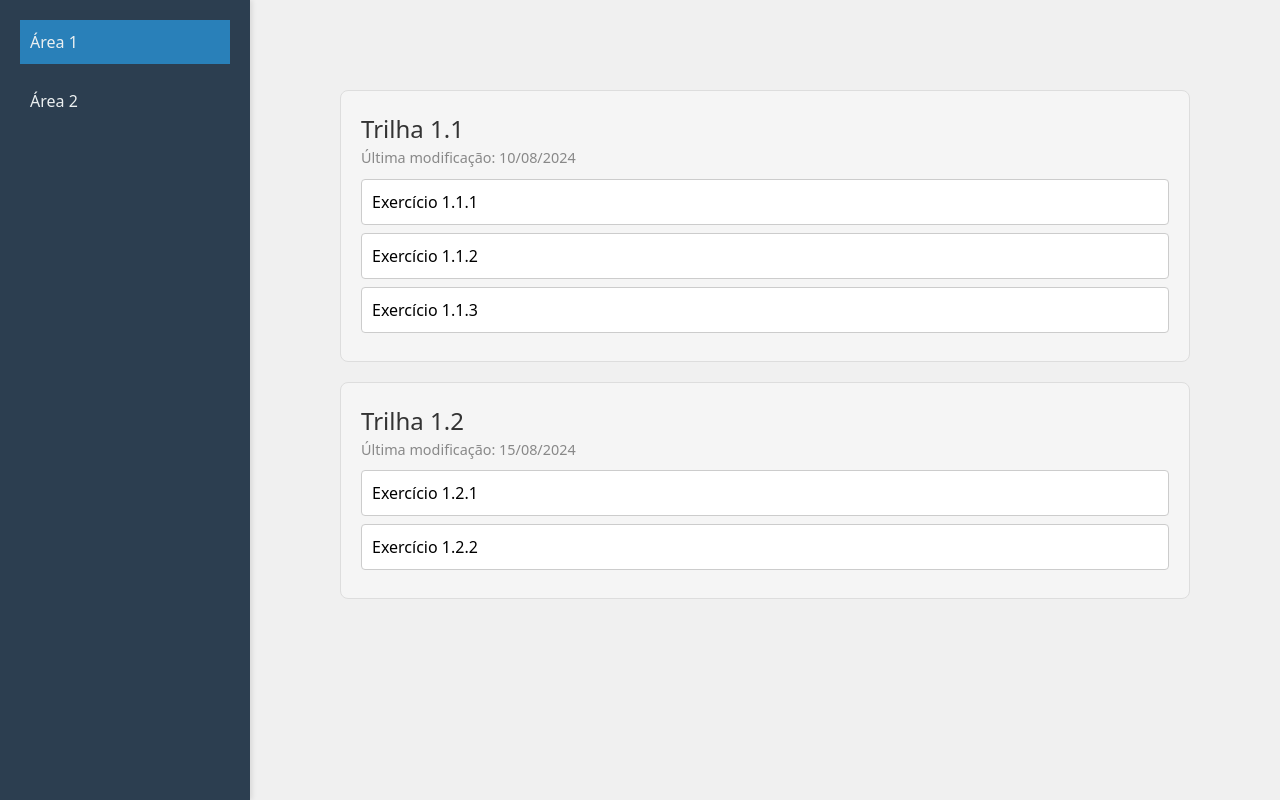
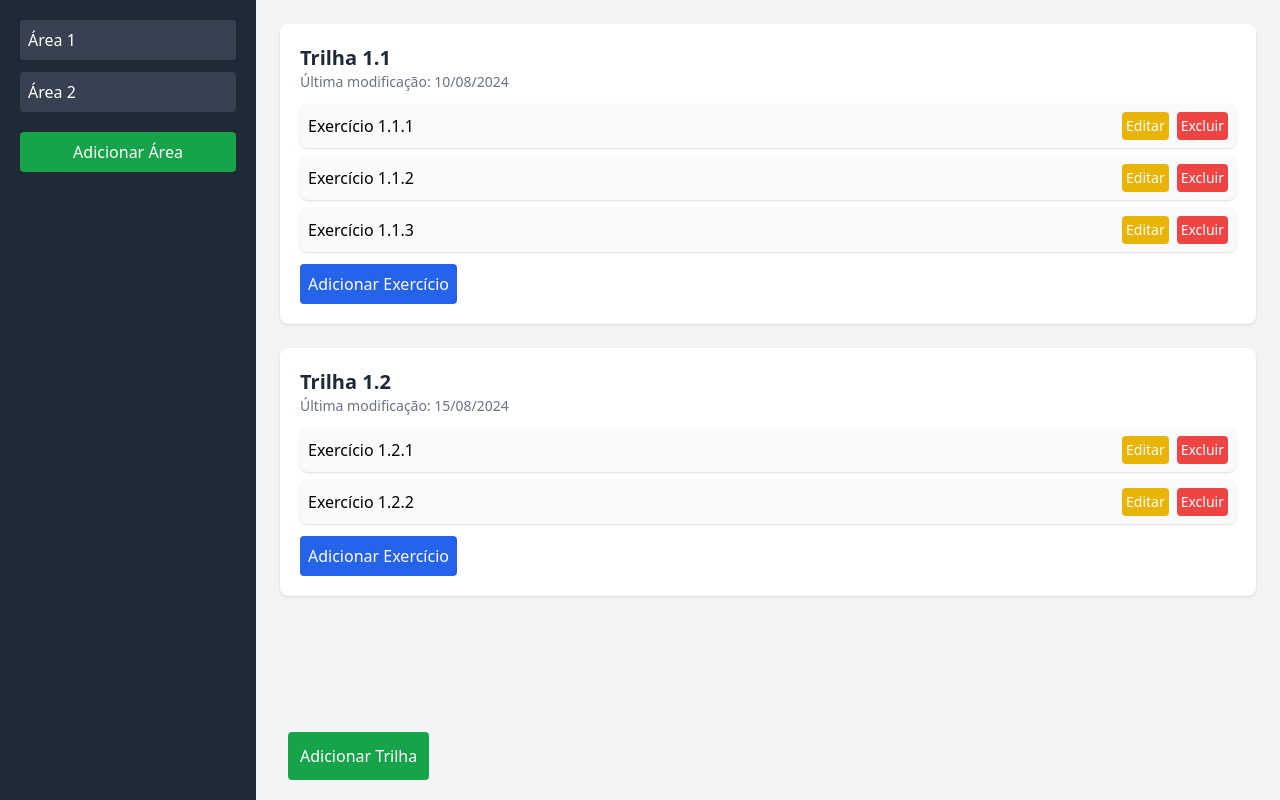
Before and after one commit to pSbral/challenge_euroquest, a React (Vite) app in the folder Projeto/Euroquest-React/: page / in a window 1280 px wide. Both pictures are taken after a click on the item "Área 1". Built offline with nearby package versions, Linux system fonts and the light colour scheme.

Commit message:
Update 0.4

```diff
--- a/Projeto/Euroquest-React/src/components/AdminView/AdminView.css
+++ /dev/null
@@ -1,22 +0,0 @@
-.admin-view-container {
-  display: flex; /* Faz com que a Sidebar e o conteúdo da AdminView fiquem lado a lado */
-  height: 100vh; /* Ocupa toda a altura da janela */
-}
-
-.trilhas-view {
-  flex: 1;
-  padding: 90px;
-  margin-left: 250px; /* Adiciona uma margem à esquerda para não sobrepor a Sidebar */
-  overflow-y: auto;
-  background-color: #f0f0f0;
-}
-
-.no-area-selected {
-    display: flex;
-    align-items: center;
-    justify-content: center;
-    height: 100%;
-    color: #555;
-    font-size: 1.2rem;
-    text-align: center;
-}
--- a/Projeto/Euroquest-React/src/components/AdminView/index.jsx
+++ b/Projeto/Euroquest-React/src/components/AdminView/index.jsx
@@ -1,10 +1,9 @@
 import React, { useState } from 'react';
 import Sidebar from '../Sidebar';
 import Trilha from '../Trilha';
-import './AdminView.css';
 
 const AdminView = () => {
-  const areas = [
+  const [areas, setAreas] = useState([
     {
       name: 'Área 1',
       trails: [
@@ -30,30 +29,97 @@ const AdminView = () => {
         },
       ],
     },
-  ];
+  ]);
 
   const [selectedArea, setSelectedArea] = useState(null);
+  const [showTrilhaForm, setShowTrilhaForm] = useState(false);
+  const [showExercicioForm, setShowExercicioForm] = useState(null);
+  const [editExercicioIndex, setEditExercicioIndex] = useState(null);
 
   const handleAreaSelection = (index) => {
-    setSelectedArea(areas[index]);
+    setSelectedArea(index);
+  };
+
+  const handleAddArea = (newAreaName) => {
+    const newArea = {
+      name: newAreaName,
+      trails: [],
+    };
+    setAreas([...areas, newArea]);
+    setSelectedArea(areas.length); // Seleciona a nova área automaticamente
+  };
+
+  const handleAddTrilha = (newTrilha) => {
+    const updatedAreas = [...areas];
+    updatedAreas[selectedArea].trails.push(newTrilha);
+    setAreas(updatedAreas);
+    setShowTrilhaForm(false);
+  };
+
+  const handleAddExercicio = (trilhaIndex, newExercicio) => {
+    const updatedAreas = [...areas];
+    updatedAreas[selectedArea].trails[trilhaIndex].exercises.push(newExercicio);
+    setAreas(updatedAreas);
+    setShowExercicioForm(null);
+  };
+
+  const handleDeleteExercicio = (trilhaIndex, exerciseIndex) => {
+    const updatedAreas = [...areas];
+    updatedAreas[selectedArea].trails[trilhaIndex].exercises.splice(exerciseIndex, 1);
+    setAreas(updatedAreas);
+  };
+
+  const handleEditExercicio = (trilhaIndex, exerciseIndex, newExercicioName) => {
+    const updatedAreas = [...areas];
+    updatedAreas[selectedArea].trails[trilhaIndex].exercises[exerciseIndex] = newExercicioName;
+    setAreas(updatedAreas);
+    setEditExercicioIndex(null);
   };
 
   return (
-    <div className="admin-view-container">
-      <Sidebar areas={areas} onSelectArea={handleAreaSelection} />
-      <div className="trilhas-view">
-        {selectedArea ? (
-          selectedArea.trails.map((trilha, index) => (
-            <Trilha
-              key={index}
-              name={trilha.name}
-              lastModified={trilha.lastModified}
-              exercises={trilha.exercises}
-            />
-          ))
+    <div className="flex h-screen">
+      <Sidebar areas={areas} onSelectArea={handleAreaSelection} onAddArea={handleAddArea} />
+      <div className="flex-1 p-6 ml-64 bg-gray-100 overflow-y-auto">
+        {selectedArea !== null ? (
+          <>
+            {areas[selectedArea].trails.map((trilha, trilhaIndex) => (
+              <div key={trilhaIndex} className="bg-white p-5 rounded-lg shadow mb-6">
+                <Trilha
+                  name={trilha.name}
+                  lastModified={trilha.lastModified}
+                  exercises={trilha.exercises}
+                  trilhaIndex={trilhaIndex}
+                  onDeleteExercicio={handleDeleteExercicio}
+                  onEditExercicio={handleEditExercicio}
+                  setEditExercicioIndex={setEditExercicioIndex}
+                  editExercicioIndex={editExercicioIndex}
+                />
+                <button
+                  className="mt-3 p-2 bg-blue-600 hover:bg-blue-700 text-white rounded"
+                  onClick={() => setShowExercicioForm(trilhaIndex)}
+                >
+                  Adicionar Exercício
+                </button>
+                {showExercicioForm === trilhaIndex && (
+                  <ExercicioForm
+                    onSubmit={(newExercicio) => handleAddExercicio(trilhaIndex, newExercicio)}
+                  />
+                )}
+              </div>
+            ))}
+            <button
+              className="fixed bottom-5 left-72 p-3 bg-green-600 hover:bg-green-700 text-white rounded"
+              onClick={() => setShowTrilhaForm(true)}
+            >
+              Adicionar Trilha
+            </button>
+            {showTrilhaForm && (
+              <TrilhaForm onSubmit={handleAddTrilha} />
+            )}
+          </>
         ) : (
-          <div className="no-area-selected">
-            <h2>Selecione uma área para visualizar as trilhas.</h2>
+          <div className="text-center">
+            <h2 className="text-lg text-gray-600">Selecione uma área para visualizar as trilhas.</h2>
           </div>
         )}
       </div>
@@ -61,4 +127,56 @@ const AdminView = () => {
   );
 };
 
+const TrilhaForm = ({ onSubmit }) => {
+  const [name, setName] = useState('');
+  const [lastModified] = useState(new Date().toLocaleDateString());
+  const [exercises] = useState([]);
+
+  const handleSubmit = (e) => {
+    e.preventDefault();
+    onSubmit({ name, lastModified, exercises });
+  };
+
+  return (
+    <form onSubmit={handleSubmit} className="mt-4 p-4 bg-white shadow rounded-lg">
+      <input
+        type="text"
+        value={name}
+        onChange={(e) => setName(e.target.value)}
+        placeholder="Nome da Trilha"
+        className="p-2 border rounded w-full mb-3"
+        required
+      />
+      <button type="submit" className="w-full p-2 bg-green-600 text-white rounded">
+        Adicionar Trilha
+      </button>
+    </form>
+  );
+};
+
+const ExercicioForm = ({ onSubmit }) => {
+  const [exercise, setExercise] = useState('');
+
+  const handleSubmit = (e) => {
+    e.preventDefault();
+    onSubmit(exercise);
+  };
+
+  return (
+    <form onSubmit={handleSubmit} className="mt-3 p-3 bg-gray-100 rounded-lg shadow">
+      <input
+        type="text"
+        value={exercise}
+        onChange={(e) => setExercise(e.target.value)}
+        placeholder="Nome do Exercício"
+        className="p-2 border rounded w-full mb-2"
+        required
+      />
+      <button type="submit" className="p-2 bg-blue-600 text-white rounded w-full">
+        Adicionar Exercício
+      </button>
+    </form>
+  );
+};
+
 export default AdminView;
--- a/Projeto/Euroquest-React/src/components/Sidebar/Sidebar.css
+++ /dev/null
@@ -1,45 +0,0 @@
-.sidebar {
-  width: 250px; /* Define a largura fixa da Sidebar */
-  background-color: #2c3e50;
-  padding: 20px;
-  box-shadow: 2px 0 5px rgba(0, 0, 0, 0.1);
-  height: 100vh; /* Ocupa toda a altura da janela */
-  position: fixed; /* Fixa a Sidebar no lado esquerdo da tela */
-  top: 0;
-  left: 0;
-  z-index: 1000; /* Garante que a Sidebar fique sobreposta ao conteúdo da trilha */
-}
-
-.area-list {
-  list-style: none;
-  padding: 0;
-  margin: 0;
-}
-
-.area-item {
-  margin-bottom: 15px;
-  padding: 10px;
-  color: #ecf0f1;
-  cursor: pointer;
-  transition: background-color 0.3s;
-}
-
-.area-item:hover {
-  background-color: #34495e;
-}
-
-.area-item.active {
-  background-color: #2980b9;
-}
-
-  .trail-list {
-    list-style: none;
-    padding-left: 15px;
-    margin-top: 10px;
-  }
-
-  .trail-item {
-    margin-bottom: 10px;
-    color: #bdc3c7;
-    font-size: 14px;
-  }
--- a/Projeto/Euroquest-React/src/components/Sidebar/index.jsx
+++ b/Projeto/Euroquest-React/src/components/Sidebar/index.jsx
@@ -1,27 +1,63 @@
 import React, { useState } from 'react';
-import './Sidebar.css';
 
-const Sidebar = ({ areas, onSelectArea }) => {
-  const [activeArea, setActiveArea] = useState(null);
+const Sidebar = ({ areas, onSelectArea, onAddArea }) => {
+  const [showAreaForm, setShowAreaForm] = useState(false);
+  const [newAreaName, setNewAreaName] = useState('');
 
-  const handleAreaClick = (index) => {
-    setActiveArea(index);
-    onSelectArea(index);
+  const handleAddArea = () => {
+    if (newAreaName.trim() !== '') {
+      onAddArea(newAreaName);
+      setNewAreaName('');
+      setShowAreaForm(false);
+    }
   };
 
   return (
-    <div className="sidebar">
-      <ul className="area-list">
+    <div className="w-64 bg-gray-800 text-white p-5 fixed h-full">
+      <ul className="space-y-3">
         {areas.map((area, index) => (
           <li
             key={index}
-            className={`area-item ${activeArea === index ? 'active' : ''}`}
-            onClick={() => handleAreaClick(index)}
+            className="p-2 bg-gray-700 hover:bg-gray-600 rounded cursor-pointer"
+            onClick={() => onSelectArea(index)}
           >
             {area.name}
           </li>
         ))}
       </ul>
+      {showAreaForm ? (
+        <div className="mt-5">
+          <input
+            type="text"
+            value={newAreaName}
+            onChange={(e) => setNewAreaName(e.target.value)}
+            placeholder="Nome da Nova Área"
+            className="w-full p-2 rounded bg-gray-700 text-white placeholder-gray-400"
+            required
+          />
+          <div className="flex space-x-2 mt-2">
+            <button
+              onClick={handleAddArea}
+              className="flex-1 p-2 bg-green-600 hover:bg-green-700 rounded text-white"
+            >
+              Adicionar Área
+            </button>
+            <button
+              onClick={() => setShowAreaForm(false)}
+              className="flex-1 p-2 bg-red-600 hover:bg-red-700 rounded text-white"
+            >
+              Cancelar
+            </button>
+          </div>
+        </div>
+      ) : (
+        <button
+          className="w-full mt-5 p-2 bg-green-600 hover:bg-green-700 rounded text-white"
+          onClick={() => setShowAreaForm(true)}
+        >
+          Adicionar Área
+        </button>
+      )}
     </div>
   );
 };
--- a/Projeto/Euroquest-React/src/components/Trilha/Trilha.css
+++ /dev/null
@@ -1,33 +0,0 @@
-.trilha-container {
-    width: 100%;
-    padding: 20px;
-    margin-bottom: 20px;
-    background-color: #f5f5f5;
-    border: 1px solid #ddd;
-    border-radius: 8px;
-  }
-
-  .trilha-container h2 {
-    margin-top: 0;
-    font-size: 1.5rem;
-    color: #333;
-  }
-
-  .trilha-container p {
-    font-size: 0.9rem;
-    color: #888;
-  }
-
-  .exercise-list {
-    list-style-type: none;
-    padding: 0;
-    margin: 10px 0 0 0;
-  }
-
-  .exercise-item {
-    background-color: #fff;
-    padding: 10px;
-    margin-bottom: 8px;
-    border-radius: 4px;
-    border: 1px solid #ccc;
-  }
--- a/Projeto/Euroquest-React/src/components/Trilha/index.jsx
+++ b/Projeto/Euroquest-React/src/components/Trilha/index.jsx
@@ -1,15 +1,58 @@
 import React from 'react';
-import './Trilha.css'; // Arquivo CSS para estilizar o componente
 
-const Trilha = ({ name, lastModified, exercises }) => {
+const Trilha = ({
+  name,
+  lastModified,
+  exercises,
+  trilhaIndex,
+  onDeleteExercicio,
+  onEditExercicio,
+  setEditExercicioIndex,
+  editExercicioIndex,
+}) => {
+  const handleEdit = (index) => {
+    setEditExercicioIndex({ trilhaIndex, index });
+  };
+
+  const handleSaveEdit = (index, event) => {
+    if (event.key === 'Enter') {
+      onEditExercicio(trilhaIndex, index, event.target.value);
+    }
+  };
+
   return (
-    <div className="trilha-container">
-      <h2>{name}</h2>
-      <p>Última modificação: {lastModified}</p>
-      <ul className="exercise-list">
+    <div>
+      <h2 className="text-xl font-bold text-gray-800">{name}</h2>
+      <p className="text-sm text-gray-500 mb-3">Última modificação: {lastModified}</p>
+      <ul className="space-y-2">
         {exercises.map((exercise, index) => (
-          <li key={index} className="exercise-item">
-            {exercise}
+          <li key={index} className="flex items-center justify-between bg-gray-50 p-2 rounded-lg shadow">
+            {editExercicioIndex && editExercicioIndex.trilhaIndex === trilhaIndex && editExercicioIndex.index === index ? (
+              <input
+                type="text"
+                defaultValue={exercise}
+                onKeyDown={(event) => handleSaveEdit(index, event)}
+                onBlur={() => setEditExercicioIndex(null)}
+                className="flex-1 p-2 border rounded"
+                autoFocus
+              />
+            ) : (
+              <>
+                <span className="flex-1">{exercise}</span>
+                <button
+                  className="ml-2 p-1 text-sm bg-yellow-500 hover:bg-yellow-600 text-white rounded"
+                  onClick={() => handleEdit(index)}
+                >
+                  Editar
+                </button>
+              </>
+            )}
+            <button
+              className="ml-2 p-1 text-sm bg-red-500 hover:bg-red-600 text-white rounded"
+              onClick={() => onDeleteExercicio(trilhaIndex, index)}
+            >
+              Excluir
+            </button>
           </li>
         ))}
       </ul>
```
Also changed, not shown: Projeto/Euroquest-React/src/main.jsx (+9 -8 lines).
